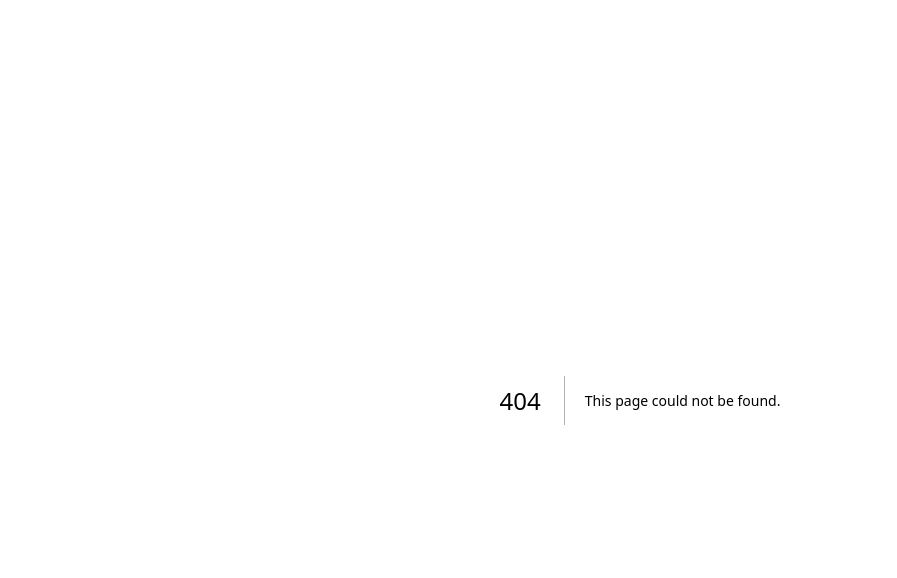
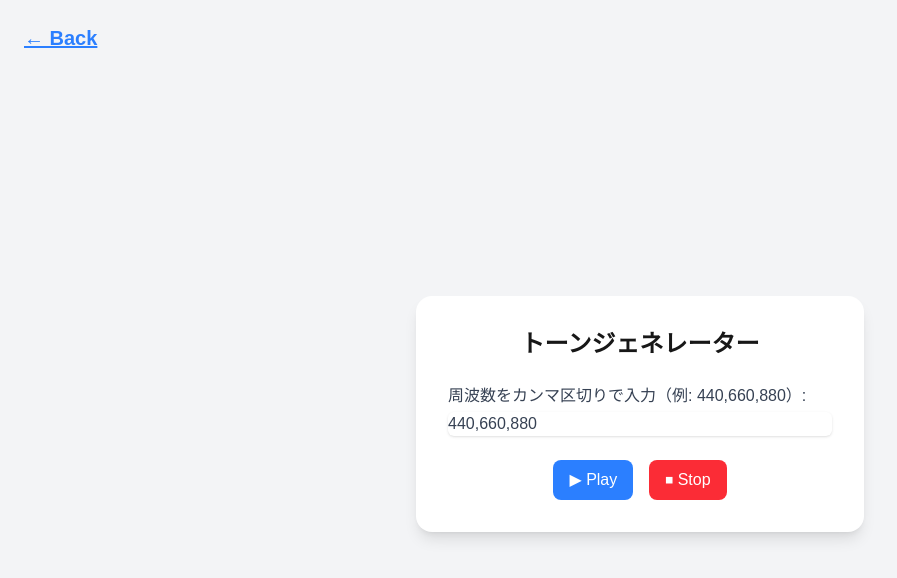
Before and after one commit to 6Rix6/microtone, a Next.js app: page /tonegenerator in a window 1280 px wide. Before the commit this address had no page. Shown: the top 578 px of the page, without its empty margins (0-897 px from the left). Built offline with nearby package versions, Linux system fonts and the light colour scheme.

Commit message:
separate pages

```diff
--- /dev/null
+++ b/src/app/microtone/page.tsx
@@ -0,0 +1,87 @@
+'use client';
+
+import { useRef, useState } from 'react';
+import Link from 'next/link';
+
+/* eslint-disable */
+export default function HomePage() {
+    const [freqInput, setFreqInput] = useState<string>('440,660,880');
+    const [isPlaying, setIsPlaying] = useState<boolean>(false);
+    const audioCtxRef = useRef<AudioContext | null>(null);
+    const oscillatorsRef = useRef<OscillatorNode[]>([]);
+    const gainNodeRef = useRef<GainNode | null>(null);
+
+    const parseFrequencies = (input: string): number[] => {
+        return input
+            .split(',')
+            .map((s) => Number(s.trim()))
+            .filter((n) => !isNaN(n) && n >= 20 && n <= 20000);
+    };
+
+    const startTone = () => {
+        if (isPlaying) return;
+        setIsPlaying(true);
+        if (!audioCtxRef.current) {
+            audioCtxRef.current = new (window.AudioContext || window.webkitAudioContext)();
+        }
+
+        const freqs = parseFrequencies(freqInput);
+        if (freqs.length === 0) return;
+
+        const audioCtx = audioCtxRef.current;
+
+        if(gainNodeRef.current) {
+            gainNodeRef.current.disconnect();
+            gainNodeRef.current = null;
+        }
+
+        const gainNode = audioCtx?.createGain();
+        if (gainNode) {
+            gainNode.gain.value = 1 / freqs.length; //音量を音の数で割る
+            gainNode.connect(audioCtx?.destination);
+            gainNodeRef.current = gainNode;
+        }
+
+        const newOscillators: OscillatorNode[] = [];
+
+        freqs.forEach((freq) => {
+            const osc = audioCtxRef.current!.createOscillator();
+            osc.type = 'sine';
+            osc.frequency.setValueAtTime(freq, audioCtxRef.current!.currentTime);
+            osc.connect(gainNode);
+            osc.start();
+            newOscillators.push(osc);
+        });
+
+        // 停止用に参照保存
+        oscillatorsRef.current = newOscillators;
+    };
+
+    const stopTone = () => {
+        if (!isPlaying) return;
+        setIsPlaying(false);
+        oscillatorsRef.current.forEach((osc) => {
+            osc.stop();
+            osc.disconnect();
+        });
+        oscillatorsRef.current = [];
+
+        if (gainNodeRef.current) {
+            gainNodeRef.current.disconnect();
+            gainNodeRef.current = null;
+        }
+    };
+
+    return (
+        <main className="flex flex-col min-h-screen  bg-gray-100 p-6">
+            <Link href={"/"}>
+                <div className={"text-blue-500 underline font-bold text-xl"}>← Back</div>
+            </Link>
+            <div className={"mt-2"}>
+                <div className="bg-white p-6 rounded-2xl shadow-lg text-center w-full h-full">
+                    <h1 className={"text-2xl font-bold mb-6"}>微分音・和音作成</h1>
+                </div>
+            </div>
+        </main>
+    );
+}
--- a/src/app/page.tsx
+++ b/src/app/page.tsx
@@ -1,103 +1,20 @@
 'use client';
 
-import { useRef, useState } from 'react';
+import Link from 'next/link';
 
 export default function HomePage() {
-  const [freqInput, setFreqInput] = useState<string>('440,660,880');
-  const [isPlaying, setIsPlaying] = useState<boolean>(false);
-  const audioCtxRef = useRef<AudioContext | null>(null);
-  const oscillatorsRef = useRef<OscillatorNode[]>([]);
-  const gainNodeRef = useRef<GainNode | null>(null);
-
-  const parseFrequencies = (input: string): number[] => {
-    return input
-        .split(',')
-        .map((s) => Number(s.trim()))
-        .filter((n) => !isNaN(n) && n >= 20 && n <= 20000);
-  };
-
-  const startTone = () => {
-    if (isPlaying) return;
-    setIsPlaying(true);
-    if (!audioCtxRef.current) {
-      audioCtxRef.current = new (window.AudioContext || window.webkitAudioContext)();
-    }
-
-    const freqs = parseFrequencies(freqInput);
-    if (freqs.length === 0) return;
-
-    const audioCtx = audioCtxRef.current;
-
-    if(gainNodeRef.current) {
-      gainNodeRef.current.disconnect();
-      gainNodeRef.current = null;
-    }
-
-    const gainNode = audioCtx?.createGain();
-    if (gainNode) {
-      gainNode.gain.value = 1 / freqs.length; //音量を音の数で割る
-      gainNode.connect(audioCtx?.destination);
-      gainNodeRef.current = gainNode;
-    }
-
-    const newOscillators: OscillatorNode[] = [];
-
-    freqs.forEach((freq) => {
-      const osc = audioCtxRef.current!.createOscillator();
-      osc.type = 'sine';
-      osc.frequency.setValueAtTime(freq, audioCtxRef.current!.currentTime);
-      osc.connect(gainNode);
-      osc.start();
-      newOscillators.push(osc);
-    });
-
-    // 停止用に参照保存
-    oscillatorsRef.current = newOscillators;
-  };
-
-  const stopTone = () => {
-    if (!isPlaying) return;
-    setIsPlaying(false);
-    oscillatorsRef.current.forEach((osc) => {
-      osc.stop();
-      osc.disconnect();
-    });
-    oscillatorsRef.current = [];
-
-    if (gainNodeRef.current) {
-      gainNodeRef.current.disconnect();
-      gainNodeRef.current = null;
-    }
-  };
-
   return (
       <main className="flex min-h-screen flex-col items-center justify-center bg-gray-100 p-6">
-        <div className="bg-white p-8 rounded-2xl shadow-lg text-center w-full max-w-md">
-          <h1 className="text-2xl font-bold mb-6">Tone Generator</h1>
-          <label className="block mb-4 text-left text-gray-700">
-            周波数をカンマ区切りで入力（例: 440,660,880）:
-            <input
-                type="text"
-                value={freqInput}
-                onChange={(e) => setFreqInput(e.target.value)}
-                className="mt-1 w-full rounded-md border-gray-300 shadow-sm focus:border-blue-500 focus:ring-blue-500"
-            />
-          </label>
-          <div className="flex justify-center gap-4 mt-6">
-            <button
-                onClick={startTone}
-                className="bg-blue-500 text-white px-4 py-2 rounded-lg hover:bg-blue-600 transition"
-            >
-              ▶ Play
-            </button>
-            <button
-                onClick={stopTone}
-                className="bg-red-500 text-white px-4 py-2 rounded-lg hover:bg-red-600 transition"
-            >
-              ⏹ Stop
-            </button>
-          </div>
-        </div>
+        <Link href={"/tonegenerator"} className={"m-2"}>
+            <div className="text-4xl font-bold hover:underline bg-white p-8 rounded-2xl shadow-lg text-center max-w-md">
+                ♪トーンジェネレーター
+            </div>
+        </Link>
+          <Link href={"/microtone"} className={"m-2"}>
+              <div className="text-4xl font-bold hover:underline bg-white p-8 rounded-2xl shadow-lg text-center max-w-md">
+                  ♪ 微分音・和音
+              </div>
+          </Link>
       </main>
   );
 }
--- /dev/null
+++ b/src/app/tonegenerator/page.tsx
@@ -0,0 +1,109 @@
+'use client';
+
+import { useRef, useState } from 'react';
+import Link from 'next/link';
+
+export default function HomePage() {
+    const [freqInput, setFreqInput] = useState<string>('440,660,880');
+    const [isPlaying, setIsPlaying] = useState<boolean>(false);
+    const audioCtxRef = useRef<AudioContext | null>(null);
+    const oscillatorsRef = useRef<OscillatorNode[]>([]);
+    const gainNodeRef = useRef<GainNode | null>(null);
+
+    const parseFrequencies = (input: string): number[] => {
+        return input
+            .split(',')
+            .map((s) => Number(s.trim()))
+            .filter((n) => !isNaN(n) && n >= 20 && n <= 20000);
+    };
+
+    const startTone = () => {
+        if (isPlaying) return;
+        setIsPlaying(true);
+        if (!audioCtxRef.current) {
+            audioCtxRef.current = new (window.AudioContext || window.webkitAudioContext)();
+        }
+
+        const freqs = parseFrequencies(freqInput);
+        if (freqs.length === 0) return;
+
+        const audioCtx = audioCtxRef.current;
+
+        if(gainNodeRef.current) {
+            gainNodeRef.current.disconnect();
+            gainNodeRef.current = null;
+        }
+
+        const gainNode = audioCtx?.createGain();
+        if (gainNode) {
+            gainNode.gain.value = 1 / freqs.length; //音量を音の数で割る
+            gainNode.connect(audioCtx?.destination);
+            gainNodeRef.current = gainNode;
+        }
+
+        const newOscillators: OscillatorNode[] = [];
+
+        freqs.forEach((freq) => {
+            const osc = audioCtxRef.current!.createOscillator();
+            osc.type = 'sine';
+            osc.frequency.setValueAtTime(freq, audioCtxRef.current!.currentTime);
+            osc.connect(gainNode);
+            osc.start();
+            newOscillators.push(osc);
+        });
+
+        // 停止用に参照保存
+        oscillatorsRef.current = newOscillators;
+    };
+
+    const stopTone = () => {
+        if (!isPlaying) return;
+        setIsPlaying(false);
+        oscillatorsRef.current.forEach((osc) => {
+            osc.stop();
+            osc.disconnect();
+        });
+        oscillatorsRef.current = [];
+
+        if (gainNodeRef.current) {
+            gainNodeRef.current.disconnect();
+            gainNodeRef.current = null;
+        }
+    };
+
+    return (
+        <main className="flex flex-col min-h-screen  bg-gray-100 p-6">
+            <Link href={"/"}>
+                <div className={"text-blue-500 underline font-bold text-xl"}>← Back</div>
+            </Link>
+            <div className={"flex-col items-center justify-center m-auto"}>
+                <div className="bg-white p-8 rounded-2xl shadow-lg text-center w-full max-w-md">
+                    <h1 className="text-2xl font-bold mb-6">トーンジェネレーター</h1>
+                    <label className="block mb-4 text-left text-gray-700">
+                        周波数をカンマ区切りで入力（例: 440,660,880）:
+                        <input
+                            type="text"
+                            value={freqInput}
+                            onChange={(e) => setFreqInput(e.target.value)}
+                            className="mt-1 w-full rounded-md border-gray-300 shadow-sm focus:border-blue-500 focus:ring-blue-500"
+                        />
+                    </label>
+                    <div className="flex justify-center gap-4 mt-6">
+                        <button
+                            onClick={startTone}
+                            className="bg-blue-500 text-white px-4 py-2 rounded-lg hover:bg-blue-600 transition"
+                        >
+                            ▶ Play
+                        </button>
+                        <button
+                            onClick={stopTone}
+                            className="bg-red-500 text-white px-4 py-2 rounded-lg hover:bg-red-600 transition"
+                        >
+                            ⏹ Stop
+                        </button>
+                    </div>
+                </div>
+            </div>
+        </main>
+    );
+}
```
